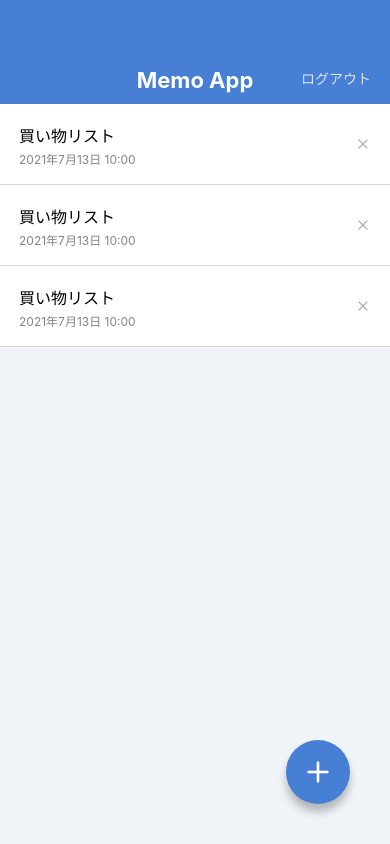
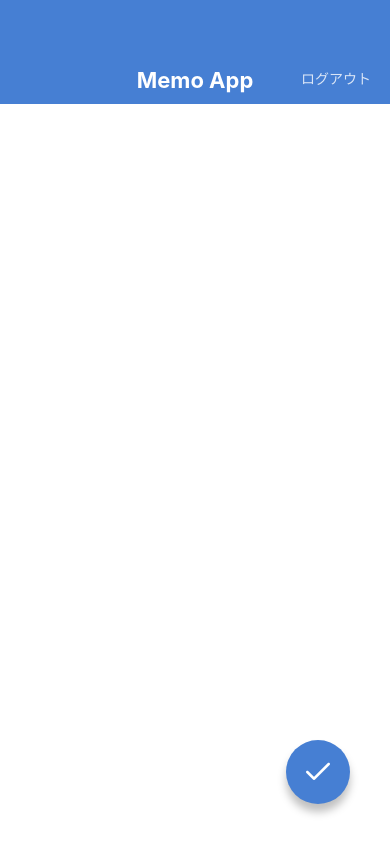
Before and after one commit to takuro-shimizu/MemoApp, a React Native app: screen / in a window 390 px wide. Built offline with nearby package versions, Linux system fonts and the light colour scheme.

Commit message:
Create MemoEditScreen and MemoCreateScreen

```diff
--- a/App.jsx
+++ b/App.jsx
@@ -1,11 +1,13 @@
 import React from 'react';
 
-import MemoListScreen from './src/screens/MemoListScreen';
+// import MemoListScreen from './src/screens/MemoListScreen';
 // import MemoDetailScreen from './src/screens/MemoDetailScreen';
+import MemoEditScreen from './src/screens/MemoEditScreen';
+import MemoCreateScreen from './src/screens/MemoCreateScreen';
 
 export default function App() {
   return (
-    <MemoListScreen />
+    <MemoCreateScreen />
 
   );
 }
--- a/src/components/CircleButton.jsx
+++ b/src/components/CircleButton.jsx
@@ -9,7 +9,7 @@
     <View style={[styles.circleButton, style]}>
       <Feather name={name} size={32} color="#ffffff" />
     </View>
-    );
+  );
 }
 
 CircleButton.propTypes = {
--- /dev/null
+++ b/src/screens/MemoCreateScreen.jsx
@@ -0,0 +1,37 @@
+import React from 'react';
+import {
+  View, TextInput, StyleSheet, KeyboardAvoidingView
+} from 'react-native';
+
+import AppBar from '../components/AppBar';
+import CircleButton from '../components/CircleButton';
+
+export default function MemoCreateScreen() {
+	return(
+
+		<KeyboardAvoidingView style={styles.container} behavior="height">
+			<AppBar />
+			<View style={styles.inputContainer}>
+				<TextInput value="" multiline style={styles.input}/>
+			</View>
+			<CircleButton name="check" />
+		</KeyboardAvoidingView>
+  );
+}
+
+const styles = StyleSheet.create({
+	container: {
+		flex: 1,
+	},
+	inputContainer: {
+		paddingHorizontal: 27,
+		paddingVertical: 32,
+		flex: 1,
+	},
+	input: {
+		flex: 1,
+		textAlignVertical: 'top',
+		fontSize: 16,
+		lineHeight: 24,
+	},
+});
--- /dev/null
+++ b/src/screens/MemoEditScreen.jsx
@@ -0,0 +1,37 @@
+import React from 'react';
+import {
+  View, TextInput, StyleSheet, KeyboardAvoidingView
+} from 'react-native';
+
+import AppBar from '../components/AppBar';
+import CircleButton from '../components/CircleButton';
+
+export default function MemoEditScreen() {
+	return(
+
+		<KeyboardAvoidingView style={styles.container} behavior="height">
+			<AppBar />
+			<View style={styles.inputContainer}>
+				<TextInput value="買い物リスト" multiline style={styles.input}/>
+			</View>
+			<CircleButton name="check" />
+		</KeyboardAvoidingView>
+  );
+}
+
+const styles = StyleSheet.create({
+	container: {
+		flex: 1,
+	},
+	inputContainer: {
+		paddingHorizontal: 27,
+		paddingVertical: 32,
+		flex: 1,
+	},
+	input: {
+		flex: 1,
+		textAlignVertical: 'top',
+		fontSize: 16,
+		lineHeight: 24,
+	},
+});
```
